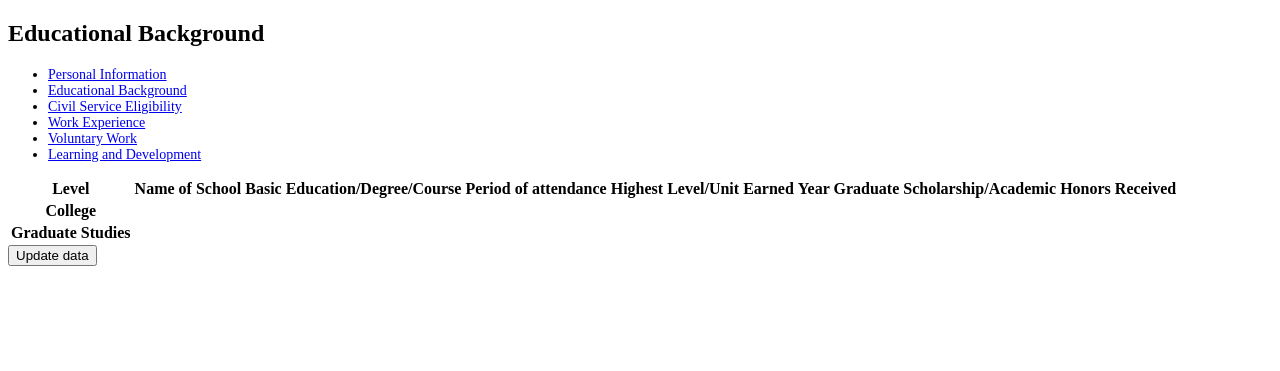
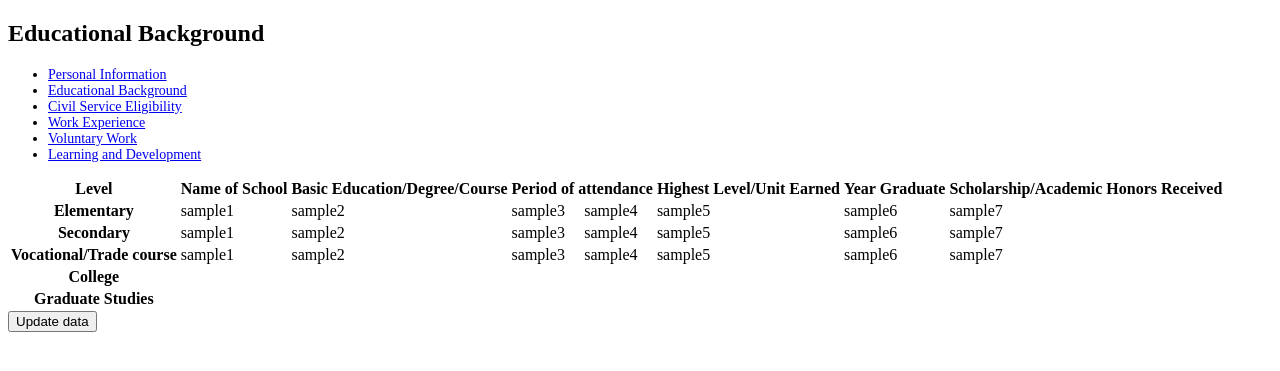
Before and after one commit to AstraXVI/management-profile, a PHP site: page /profileInfo/education.php in a window 1280 px wide. Shown: the top 371 px of the page. Run offline with PHP 8.4, Linux system fonts and the light colour scheme; data comes from the database, SQL or seed files in the repository; both versions use the stored data as it was after the commit; data that the repository does not hold is empty.

Commit message:
Update db and education

```diff
--- a/db.php
+++ b/db.php
@@ -1,3 +1,3 @@
 <?php
-    $con = new mysqli('localhost','root','','deped-db');
+    $con = new mysqli('localhost','root','','deped_db');
 ?>
--- a/profileInfo/education.php
+++ b/profileInfo/education.php
@@ -63,6 +63,36 @@
         </thead>
         <tbody>
             <tr>
+                <th>Elementary</th>
+                <td>sample1</td>
+                <td>sample2</td>
+                <td>sample3</td>
+                <td>sample4</td>
+                <td>sample5</td>
+                <td>sample6</td>
+                <td>sample7</td>
+            </tr>
+            <tr>
+                <th>Secondary</th>
+                <td>sample1</td>
+                <td>sample2</td>
+                <td>sample3</td>
+                <td>sample4</td>
+                <td>sample5</td>
+                <td>sample6</td>
+                <td>sample7</td>
+            </tr>
+            <tr>
+                <th>Vocational/Trade course</th>
+                <td>sample1</td>
+                <td>sample2</td>
+                <td>sample3</td>
+                <td>sample4</td>
+                <td>sample5</td>
+                <td>sample6</td>
+                <td>sample7</td>
+            </tr>
+            <tr>
                 <th>College</th>
                 <td><?php echo $info['schoolCollege'] ?></td>
                 <td><?php echo $info['collegeCourse'] ?></td>
@@ -71,7 +101,6 @@
                 <td><?php echo $info['collegeHigh'] ?></td>
                 <td><?php echo $info['collegeYear'] ?></td>
                 <td><?php echo $info['collegeScholar'] ?></td>
-
             </tr>
             <tr>
                 <th>Graduate Studies</th>
--- a/profileUpdateModal.php
+++ b/profileUpdateModal.php
@@ -104,7 +104,7 @@
 
     <div class="input-group mb-3">
         <span class="input-group-text">Deped Email</span>
-        <input type="text" class="form-control" id="inputEmailEdited" value="<?php echo $fetchUserInfo['email'] ?>" aria-label="Sizing example input" aria-describedby="inputGroup-sizing-default">
+        <input type="text" class="form-control" id="inputEmailEdited" value="<?php echo $fetchUserInfo['email'] ?>" aria-label="Sizing example input" aria-describedby="inputGroup-sizing-default" disabled>
     </div>
 
     <!-- <div class="form-floating mb-3">
```
Also changed, not shown: db/deped_db.sql (+33 -12 lines).
